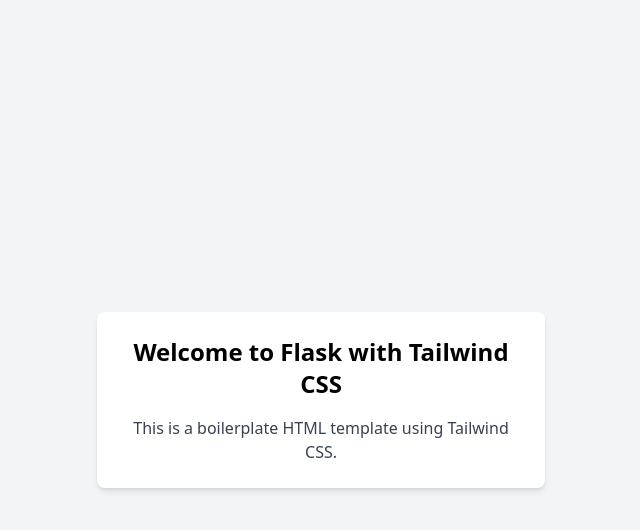
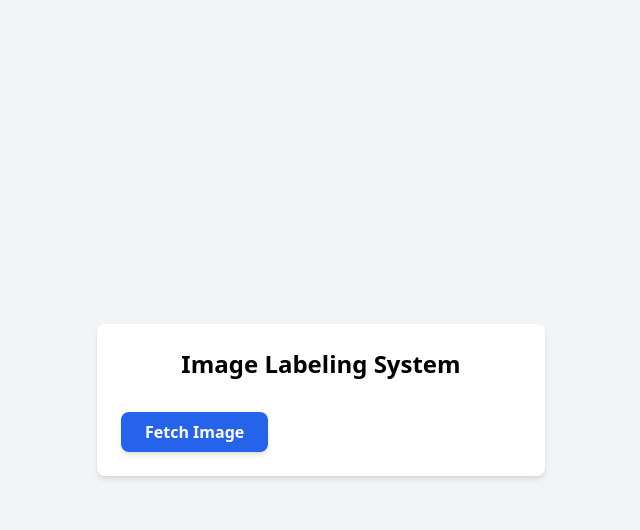
Before and after one commit to jwizenfeld04/Real-Estate-Image-Labeler, a Flask app: page / in a window 1280 px wide. Shown: the top 530 px of the page, without its empty margins (319-959 px from the left). Run offline with Flask 3, Linux system fonts and the light colour scheme.

Commit message:
prototype for getting and posting image

```diff
--- a/backend/app/templates/index.html
+++ b/backend/app/templates/index.html
@@ -1,23 +1,100 @@
 <!DOCTYPE html>
 <html lang="en">
+
 <head>
   <meta charset="UTF-8" />
   <meta name="viewport" content="width=device-width, initial-scale=1.0" />
   <title>COM4930 RE Image Labeler</title>
   <!-- Tailwind CSS CDN -->
-    <link
-      href="https://cdn.jsdelivr.net/npm/tailwindcss@2.2.19/dist/tailwind.min.css"
-      rel="stylesheet"
-    />
+  <link href="https://cdn.jsdelivr.net/npm/tailwindcss@2.2.19/dist/tailwind.min.css" rel="stylesheet" />
+  <script src="https://cdn.jsdelivr.net/npm/axios/dist/axios.min.js"></script>
 </head>
+
 <body class="bg-gray-100 flex items-center justify-center min-h-screen">
   <div class="max-w-md w-full bg-white p-6 rounded-lg shadow-md">
-      <h1 class="text-2xl font-bold mb-4 text-center">
+    <h1 class="text-2xl font-bold mb-4 text-center hidden">
       Welcome to Flask with Tailwind CSS
     </h1>
-      <p class="text-gray-700 text-center">
+    <h1 class="text-2xl font-bold text-center mb-8">
+      Image Labeling System
+    </h1>
+
+    <p class="text-gray-700 text-center hidden">
       This is a boilerplate HTML template using Tailwind CSS.
     </p>
+
+    <button id="fetchImage"
+      class="px-6 py-2 bg-blue-600 text-white font-semibold rounded-lg shadow-md hover:bg-blue-700 focus:outline-none transition duration-300 text-center">
+      Fetch Image
+    </button>
   </div>
+  <div id="imageContainer" class="mt-8">
+    <img id="image" src="" alt="Image will appear here" class="w-96 h-auto rounded-lg shadow-lg hidden" />
+  </div>
+  <div id="labelContainer" class="mt-8 hidden">
+    <h3 class="text-lg font-medium text-gray-700 mb-4">Select a Label for the Image</h3>
+    <form id="labelForm" class="flex flex-col space-y-4 items-center">
+      <select id="labelSelect"
+        class="w-full max-w-xs px-4 py-2 border border-gray-300 rounded-lg shadow-sm focus:outline-none focus:ring-2 focus:ring-blue-500 focus:border-blue-500">
+        <option value="Exterior">Exterior</option>
+        <option value="Bathroom">Bathroom</option>
+        <option value="Bedroom">Bedroom</option>
+        <option value="Kitchen">Kitchen</option>
+        <option value="Living Room">Living Room</option>
+        <option value="Basement">Basement</option>
+        <option value="Attic">Attic</option>
+        <option value="Garage">Garage</option>
+        <option value="Other">Other</option>
+      </select>
+
+      <button type="submit"
+        class="px-6 py-2 bg-green-600 text-white font-semibold rounded-lg shadow-md hover:bg-green-700 focus:outline-none transition duration-300">
+        Submit Label
+      </button>
+    </form>
+  </div>
+  <script>
+    let image_id;
+    // Fetch image when button is clicked
+    document.getElementById('fetchImage').addEventListener('click', function () {
+      axios.get('/get_image')
+        .then(function (response) {
+          const imageUrl = response.data.image_url;
+          imageId = response.data.image_id;  // Store the image ID
+
+          // Display the fetched image
+          const imgElement = document.getElementById('image');
+          imgElement.src = imageUrl;
+          imgElement.classList.remove('hidden');
+
+          // Show the label form
+          document.getElementById('labelContainer').classList.remove('hidden');
+        })
+        .catch(function (error) {
+          console.error('Error fetching image:', error);
+        });
+    });
+
+    // Handle the form submission for the label
+    document.getElementById('labelForm').addEventListener('submit', function (event) {
+      event.preventDefault();  // Prevent default form submission
+
+      // Get the selected label from the dropdown
+      const selectedLabel = document.getElementById('labelSelect').value;
+
+      // Send a POST request with image_id and label
+      axios.post('/update_label', {
+        image_id: imageId,
+        label: selectedLabel
+      })
+        .then(function (response) {
+          alert('Label submitted: ' + JSON.stringify(response.data));
+        })
+        .catch(function (error) {
+          console.error('Error submitting label:', error);
+        });
+    });
+  </script>
 </body>
+
 </html>
```
Lines whose indentation alone changed are shown as unchanged.
